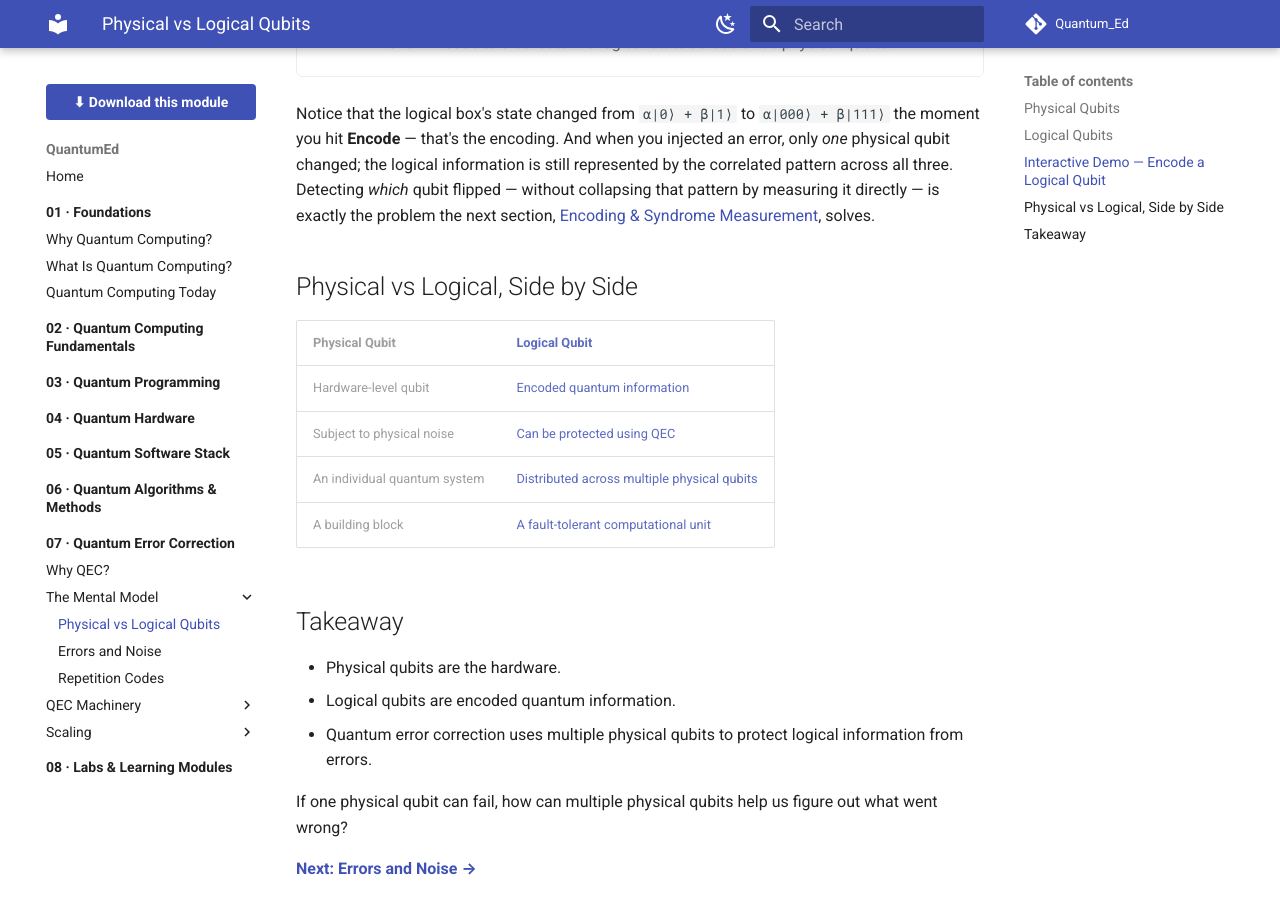
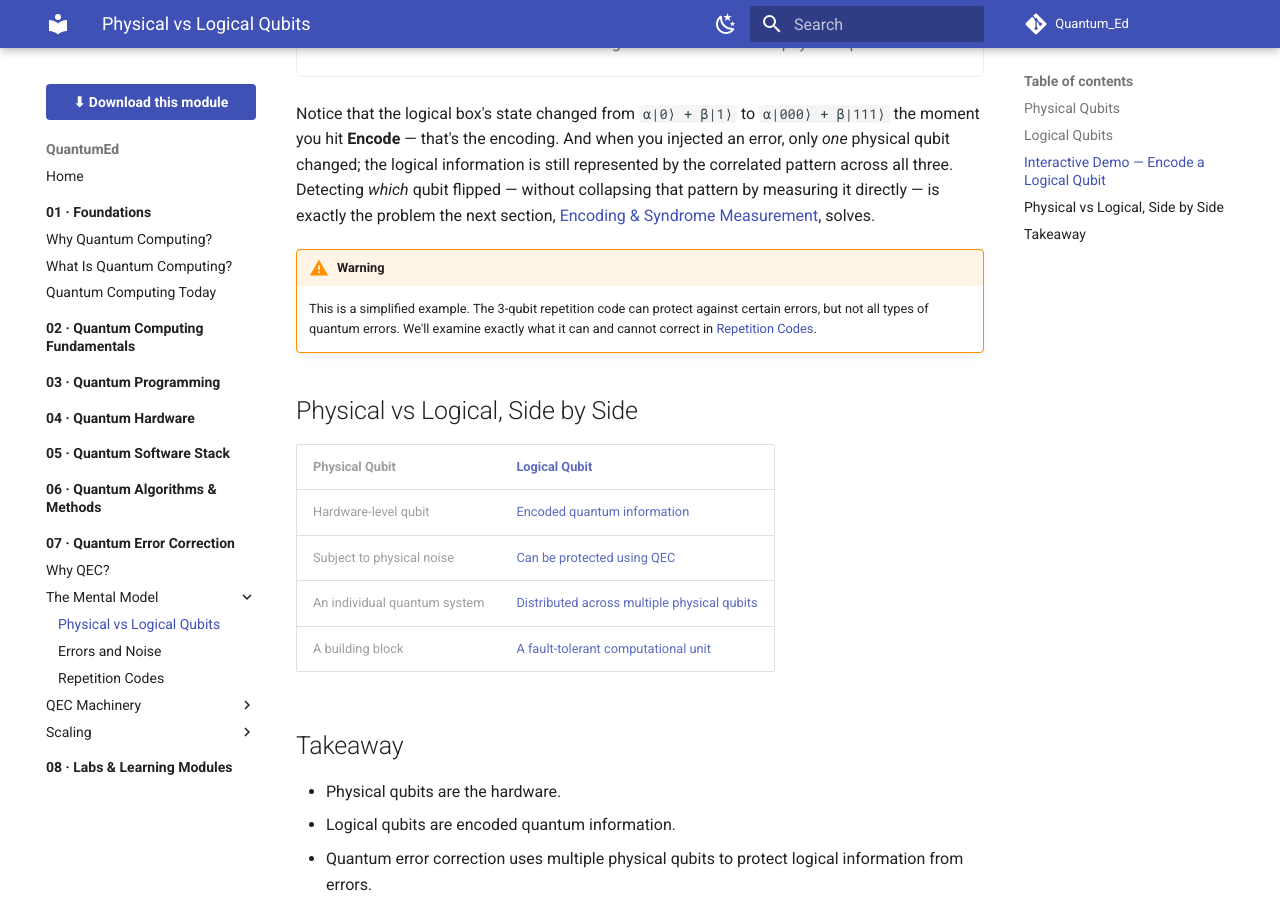
Before and after one commit to Center-for-Quantum-and-Nanotechnology/Quantum_Ed, an MkDocs documentation site: the page built from docs/07-error-correction/physical-vs-logical-qubits.md, in a window 1280 px wide and 900 px high, scrolled down 1739 px. Built offline with MkDocs 1.6.1 and Material for MkDocs 9.7.7, drawn with Linux system fonts in a browser that asks for light colours; comment, search, counter and statistics services are not loaded.

Commit message:
Add scope-limiting warning after the encode demo
Clarifies that the 3-qubit repetition code shown only protects against
certain error types, with a forward link into Repetition Codes where
that gets covered in full.

Co-Authored-By: Claude Sonnet 5 <noreply@anthropic.com>

```diff
--- a/docs/07-error-correction/physical-vs-logical-qubits.md
+++ b/docs/07-error-correction/physical-vs-logical-qubits.md
@@ -161,6 +161,9 @@ Try it yourself with a simplified 3-qubit example. This is a teaching example, n
 
 Notice that the logical box's state changed from `α|0⟩ + β|1⟩` to `α|000⟩ + β|111⟩` the moment you hit **Encode** — that's the encoding. And when you injected an error, only *one* physical qubit changed; the logical information is still represented by the correlated pattern across all three. Detecting *which* qubit flipped — without collapsing that pattern by measuring it directly — is exactly the problem the next section, [Encoding & Syndrome Measurement](encoding-and-syndrome-measurement.md), solves.
 
+!!! warning
+    This is a simplified example. The 3-qubit repetition code can protect against certain errors, but not all types of quantum errors. We'll examine exactly what it can and cannot correct in [Repetition Codes](repetition-codes.md).
+
 ## Physical vs Logical, Side by Side
 
 <div class="qed-comparison-table" markdown>
```
